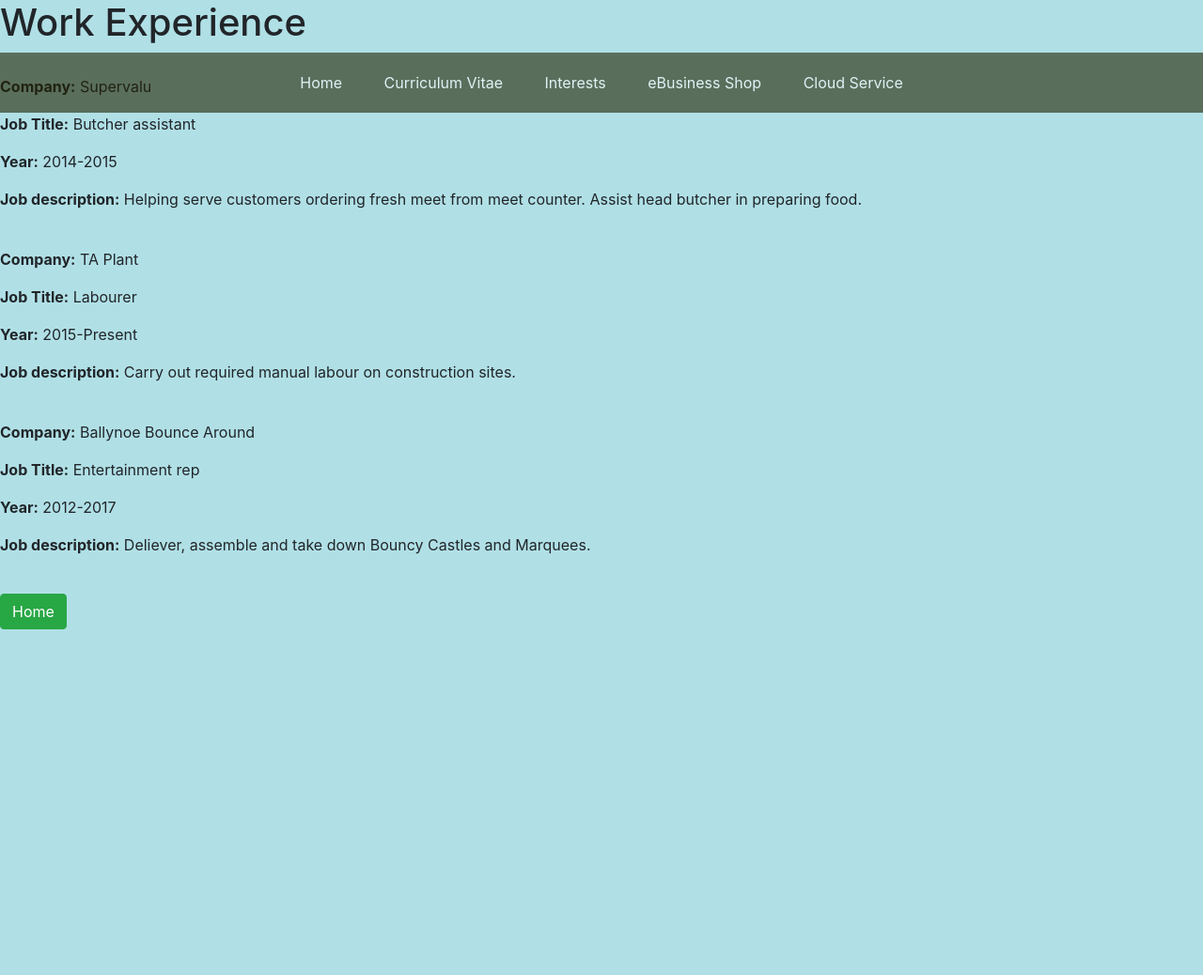
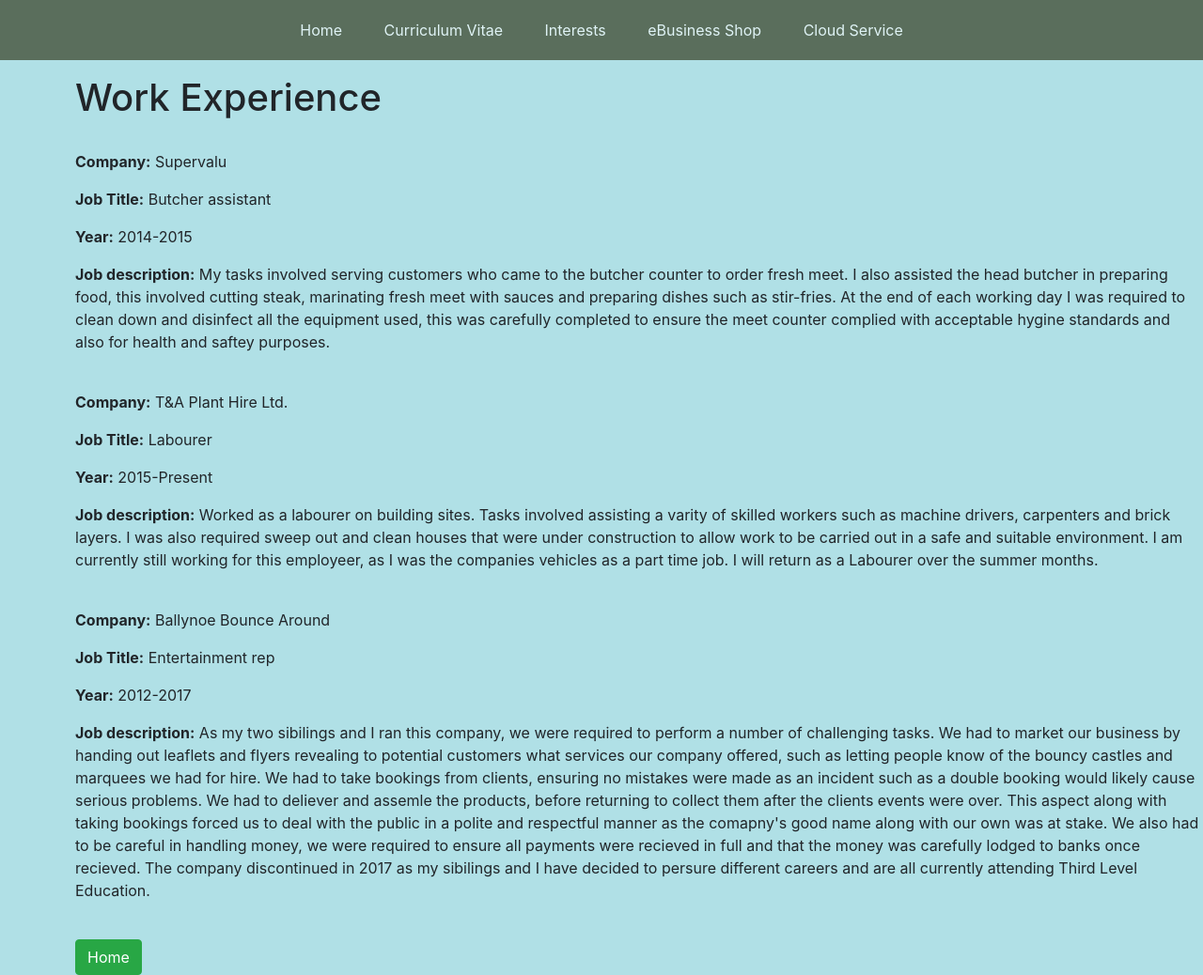
Before and after one commit to tomodonnell/IS113117367303, a PHP site: page /cv/cv_page3.html in a window 1280 px wide. Shown: the whole page at 94% size. Before the commit the page ends 670 px from the top, so only its background shows below. Run offline with PHP 8.4, Linux system fonts and the light colour scheme; some libraries are stand-ins or nearby versions.

Commit message:
Adding Job description

```diff
--- a/cv/cv_page3.html
+++ b/cv/cv_page3.html
@@ -11,9 +11,6 @@
         <script src="https://maxcdn.bootstrapcdn.com/bootstrap/4.0.0/js/bootstrap.min.js" integrity="sha384-JZR6Spejh4U02d8jOt6vLEHfe/JQGiRRSQQxSfFWpi1MquVdAyjUar5+76PVCmYl" crossorigin="anonymous"></script>
     </head>
     <body style="background-color:powderblue;">
-        <header>
-            <h1 class="mainheading">Work Experience</h1>
-        </header>
 
         <!--Inserting a Navigation bar -->
 <nav>
@@ -40,29 +37,53 @@
     </ul>
 </nav>
 
-        <br/>
+     <DIV style="position: absolute; top:80px; left:80px;">
+
+        <header>
+            <h1 class="mainheading">Work Experience</h1>
+        </header>
+
+        </br>
 
         <p><strong>Company:</strong> Supervalu</p>
         <p><strong>Job Title:</strong> Butcher assistant</p>
         <p><strong>Year:</strong> 2014-2015</p>
-        <p><strong>Job description:</strong> Helping serve customers ordering fresh meet from meet counter. Assist head butcher in preparing food.</p>
+        <p><strong>Job description:</strong> My tasks involved serving customers who came to the butcher counter
+         to order fresh meet. I also assisted the head butcher in preparing food, this involved cutting steak, marinating
+         fresh meet with sauces and preparing dishes such as stir-fries. At the end of each working day I was required to
+         clean down and disinfect all the equipment used, this was carefully completed to ensure the meet counter complied
+         with acceptable hygine standards and also for health and saftey purposes.</p>
+
         <br/>
 
-        <p><strong>Company:</strong> TA Plant</p>
+        <p><strong>Company:</strong> T&A Plant Hire Ltd.</p>
         <p><strong>Job Title:</strong> Labourer</p>
         <p><strong>Year:</strong> 2015-Present</p>
-        <p><strong>Job description:</strong> Carry out required manual labour on construction sites.</p>
+        <p><strong>Job description:</strong> Worked as a labourer on building sites. Tasks involved assisting a varity of
+        skilled workers such as machine drivers, carpenters and brick layers. I was also required sweep out and clean
+        houses that were under construction to allow work to be carried out in a safe and suitable environment. I am
+        currently still working for this employeer, as I was the companies vehicles as a part time job. I will return
+        as a Labourer over the summer months.</p>
 
         <br/>
 
         <p><strong>Company:</strong> Ballynoe Bounce Around</p>
         <p><strong>Job Title:</strong> Entertainment rep</p>
         <p><strong>Year:</strong> 2012-2017</p>
-        <p><strong>Job description:</strong> Deliever, assemble and take down Bouncy Castles and Marquees.</p>
+        <p><strong>Job description:</strong> As my two sibilings and I ran this company, we were required to perform a
+        number of challenging tasks. We had to market our business by handing out leaflets and flyers revealing to potential
+        customers what services our company offered, such as letting people know of the bouncy castles and marquees we had for hire.
+        We had to take bookings from clients, ensuring no mistakes were made as an incident such as a double booking would likely
+        cause serious problems. We had to deliever and assemle the products, before returning to collect them after the clients events
+        were over. This aspect along with taking bookings forced us to deal with the public in a polite and respectful manner as the
+        comapny's good name along with our own was at stake. We also had to be careful in handling money, we were required to ensure
+        all payments were recieved in full and that the money was carefully lodged to banks once recieved. The company discontinued
+        in 2017 as my sibilings and I have decided to persure different careers and are all currently attending Third Level Education.
+        </p>
 
         <br/>
 
         <a href="homepage.html" class="btn btn-success">Home</a>
-
+     </DIV>
     </body>
 </html>
--- a/interests/sports.html
+++ b/interests/sports.html
@@ -41,9 +41,7 @@
     </ul>
 </nav>
 
-       <br/>
-       <br/>
-       <br/>
+      <DIV style="position: absolute; top:80px; left:80px;">
 
         <p><strong>Favourite Sports:</strong> Hurling and Football</p>
         <p><strong>Training:</strong> Ballynoe, Cork, Ireland</p>
@@ -53,6 +51,6 @@
         <br/>
 
         <a href="travel.html" class="btn btn-dark">Next</a>
-
+      </DIV>
     </body>
 </html>
--- a/mystylesheet.css
+++ b/mystylesheet.css
@@ -1,3 +1,5 @@
+
+
 nav{
 
     position: fixed;
@@ -52,9 +54,7 @@ nav ul li:hover{
 
 nav ul ul{
 
-    position: absolute;
-
-    width: 100px;
+    position: fixed;
 
     background: #220;
 
@@ -62,7 +62,7 @@ nav ul ul{
 
     margin-left: -20px;
 
-    text-align: left;
+    text-align: center;
 
     display: none;
 
```
Also changed, not shown: cv/cv_page1.html (+11 -8 lines), cv/cv_page2.html (+6 -6 lines).
